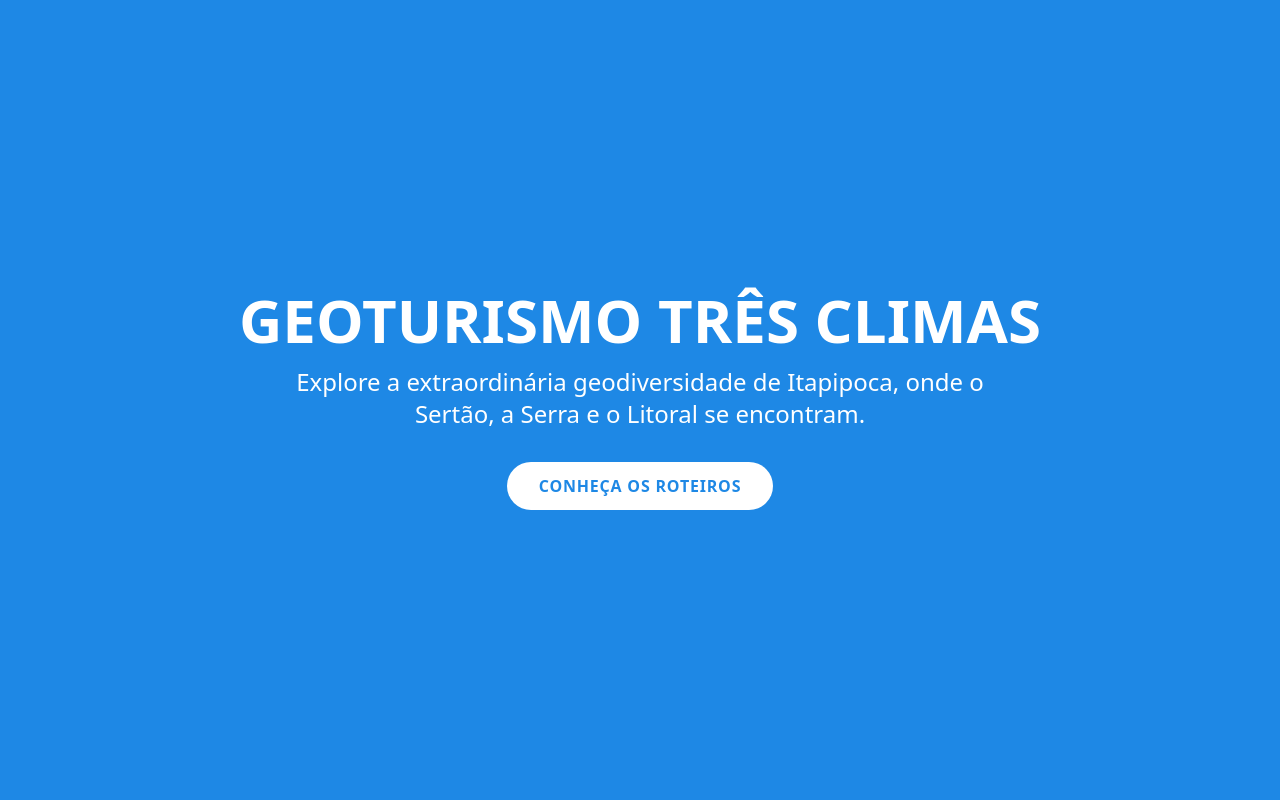
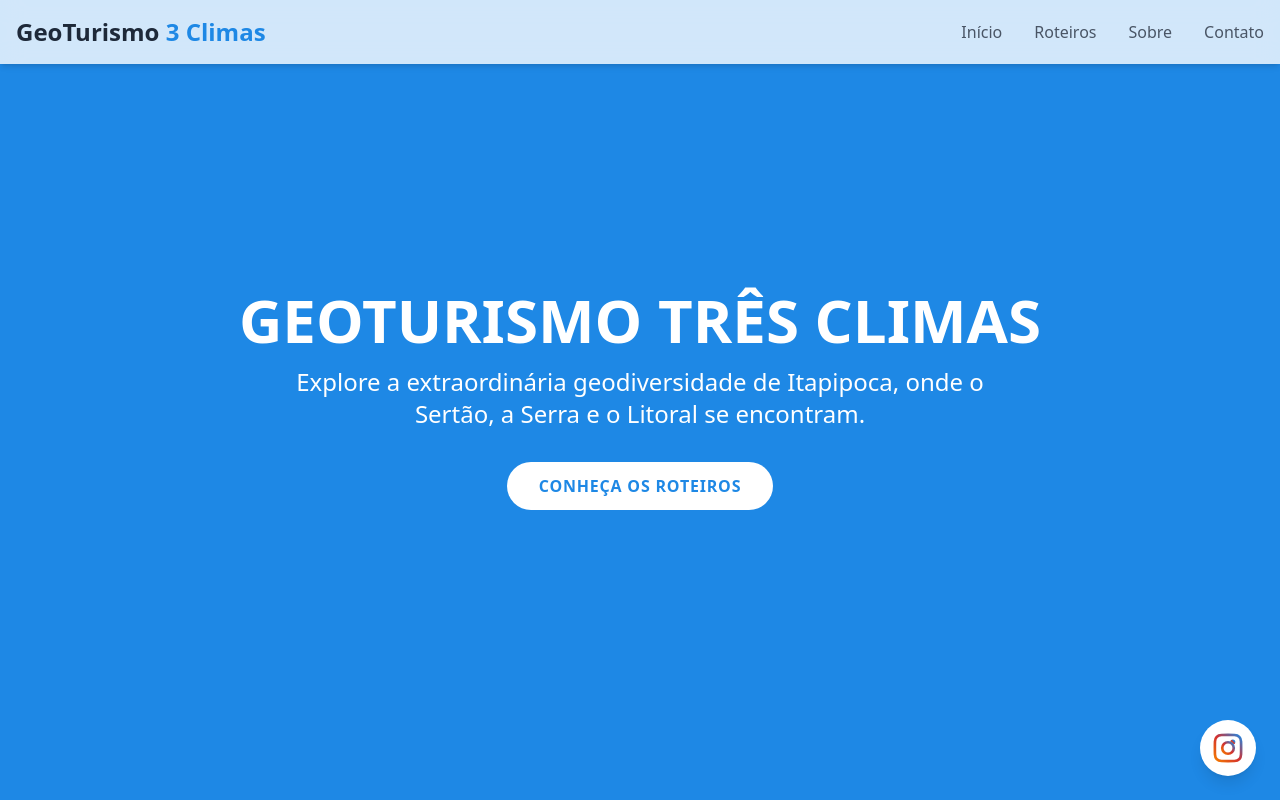
Before and after one commit to filippemonteiro/geoturismo-tres-climas, a React (Vite) app: page / in a window 1280 px wide. Shown: the top 800 px of the page. Built offline with nearby package versions, Linux system fonts and the light colour scheme.

Commit message:
feat: add MainLayout, Header, and InstagramButton components for improved layout and navigation

```diff
--- a/src/App.tsx
+++ b/src/App.tsx
@@ -1,12 +1,15 @@
 import { BrowserRouter, Routes, Route } from "react-router-dom";
 import { HomePage } from "./pages/HomePage";
+import { MainLayout } from "./layouts/MainLayout";
 
 function App() {
   return (
     <BrowserRouter>
-      <Routes>
-        <Route path="/" element={<HomePage />} />
-      </Routes>
+      <MainLayout>
+        <Routes>
+          <Route path="/" element={<HomePage />} />
+        </Routes>
+      </MainLayout>
     </BrowserRouter>
   );
 }
--- /dev/null
+++ b/src/components/Header.tsx
@@ -0,0 +1,52 @@
+export function Header() {
+  const navLinks = [
+    { label: "Início", path: "/" },
+    { label: "Roteiros", path: "/roteiros" },
+    { label: "Sobre", path: "/sobre" },
+    { label: "Contato", path: "/contato" },
+  ];
+
+  return (
+    <header className="bg-white/80 backdrop-blur-md shadow-md fixed top-0 left-0 right-0 z-40">
+      <div className="container mx-auto flex items-center justify-between p-4">
+        <a href="/" className="font-bold text-2xl font-heading text-gray-800">
+          GeoTurismo <span className="text-litoral">3 Climas</span>
+        </a>
+
+        <nav className="hidden md:flex items-center space-x-8">
+          {navLinks.map((link) => (
+            <a
+              key={link.path}
+              href={link.path}
+              className="font-sans text-gray-600 hover:text-litoral transition-colors"
+            >
+              {link.label}
+            </a>
+          ))}
+        </nav>
+
+        <div className="md:hidden">
+          <button
+            aria-label="Abrir menu de navegação"
+            className="text-gray-700 focus:outline-none"
+          >
+            <svg
+              className="w-6 h-6"
+              fill="none"
+              stroke="currentColor"
+              viewBox="0 0 24 24"
+              xmlns="http://www.w3.org/2000/svg"
+            >
+              <path
+                strokeLinecap="round"
+                strokeLinejoin="round"
+                strokeWidth={2}
+                d="M4 6h16M4 12h16m-7 6h7"
+              />
+            </svg>
+          </button>
+        </div>
+      </div>
+    </header>
+  );
+}
--- /dev/null
+++ b/src/components/InstagramButton.tsx
@@ -0,0 +1,39 @@
+export function InstagramButton() {
+  return (
+    <a
+      href="https://www.instagram.com/geoturismotresclimas/"
+      target="_blank"
+      rel="noopener noreferrer"
+      aria-label="Acesse nosso perfil no Instagram"
+      className="fixed bottom-6 right-6 z-50 bg-white p-3 rounded-full shadow-lg transition-transform hover:scale-110"
+    >
+      <svg
+        xmlns="http://www.w3.org/2000/svg"
+        className="h-8 w-8"
+        fill="none"
+        viewBox="0 0 24 24"
+        stroke="url(#icon-gradient)"
+        strokeWidth={2}
+      >
+        <defs>
+          <linearGradient id="icon-gradient" x1="0%" y1="100%" x2="100%" y2="0%">
+            <stop offset="0%" stopColor="#f57c00" />
+            <stop offset="50%" stopColor="#d32f2f" />
+            <stop offset="100%" stopColor="#1e88e5" />
+          </linearGradient>
+        </defs>
+        <path
+          strokeLinecap="round"
+          strokeLinejoin="round"
+          d="M12 2.163c3.204 0 3.584.012 4.85.07 3.252.148 4.771 1.691 4.919 4.919.058 1.265.069 1.645.069 4.85s-.011 3.584-.069 4.85c-.149 3.225-1.664 4.771-4.919 4.919-1.266.058-1.644.07-4.85.07s-3.584-.012-4.85-.07c-3.252-.148-4.771-1.691-4.919-4.919-.058-1.265-.069-1.645-.069-4.85s.011-3.584.069-4.85c.149-3.225 1.664-4.771 4.919-4.919C8.416 2.175 8.796 2.163 12 2.163z"
+        />
+        <path
+          strokeLinecap="round"
+          strokeLinejoin="round"
+          d="M16.5 7.5a.9.9 0 11-1.8 0 .9.9 0 011.8 0z"
+        />
+        <circle cx="12" cy="12" r="4.333" />
+      </svg>
+    </a>
+  );
+}
--- /dev/null
+++ b/src/layouts/MainLayout.tsx
@@ -0,0 +1,17 @@
+import React from 'react';
+import { InstagramButton } from '../components/InstagramButton';
+import { Header } from '../components/Header';
+
+interface MainLayoutProps {
+  children: React.ReactNode;
+}
+
+export function MainLayout({ children }: MainLayoutProps) {
+  return (
+    <div>
+      <Header />
+      <main>{children}</main>
+      <InstagramButton />
+    </div>
+  );
+}
```
